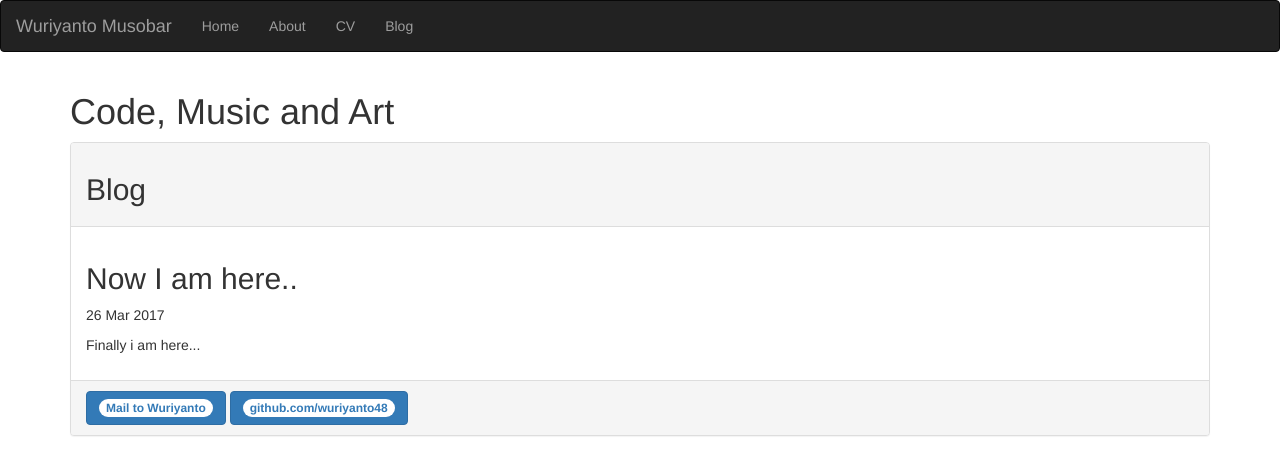
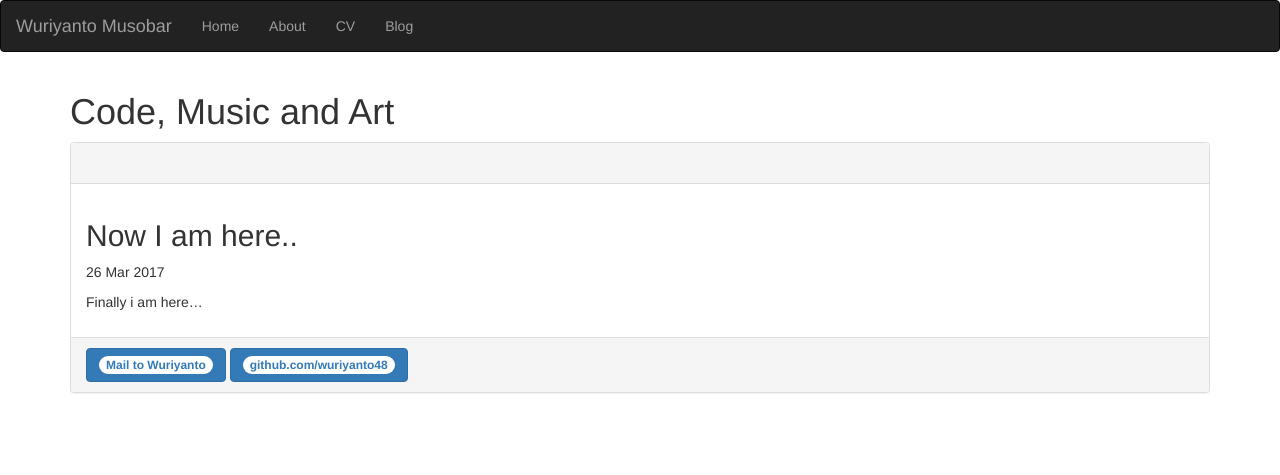
Before and after one commit to wuriyanto48/wuriyanto48.github.io, a Jekyll site: the page built from _posts/2017-03-26-now-i-am-here.md, in a window 1280 px wide. Shown: the top 475 px of the page. Built offline with Jekyll 4.4.1, drawn with Linux system fonts in a browser that asks for light colours; nearby versions of some CDN libraries; Markdown is read by kramdown in place of the engine named in the settings.

Commit message:
Update 2017-03-26-now-i-am-here.md

```diff
--- a/_posts/2017-03-26-now-i-am-here.md
+++ b/_posts/2017-03-26-now-i-am-here.md
@@ -1,8 +1,7 @@
 ---
 layout: post
 title: "Now I am here.."
-title_header: "Blog"
 date: 2017-03-26
 ---
 
-<p>Finally i am here...</p>
+Finally i am here...
```
